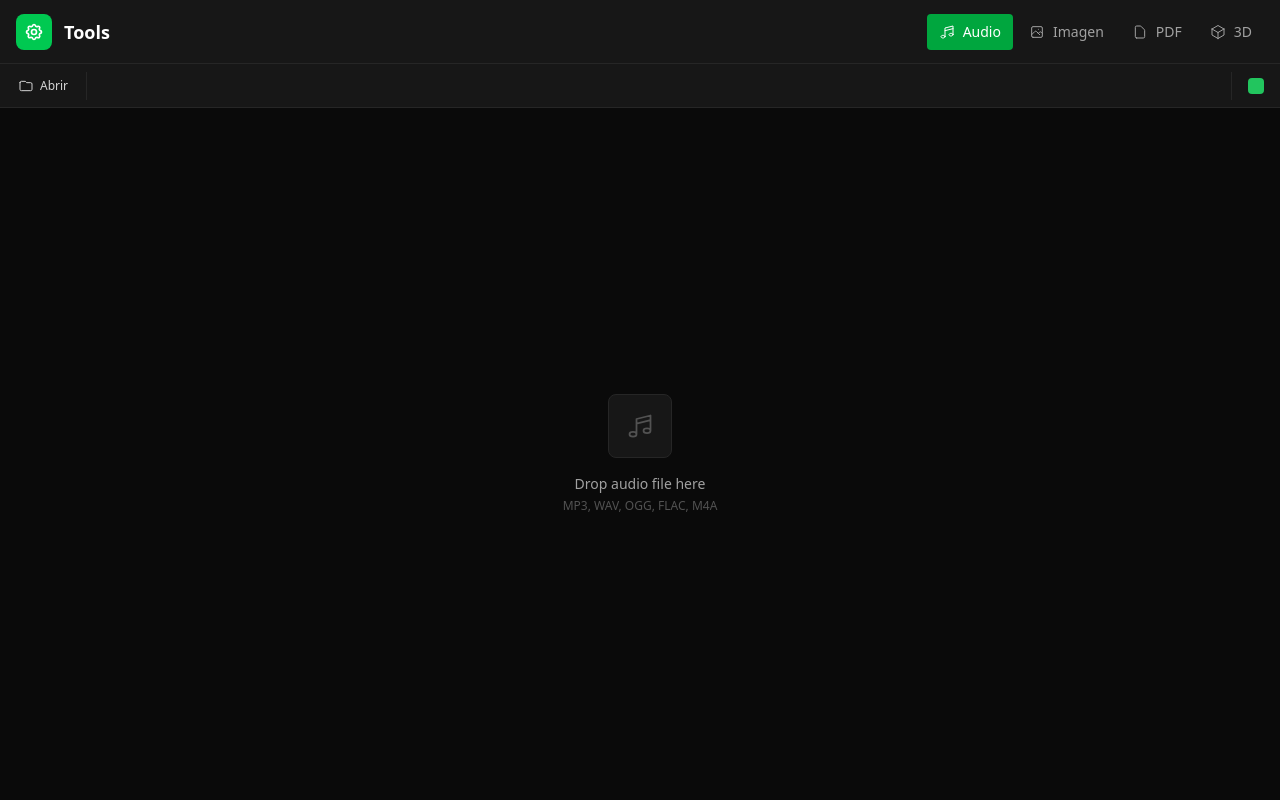
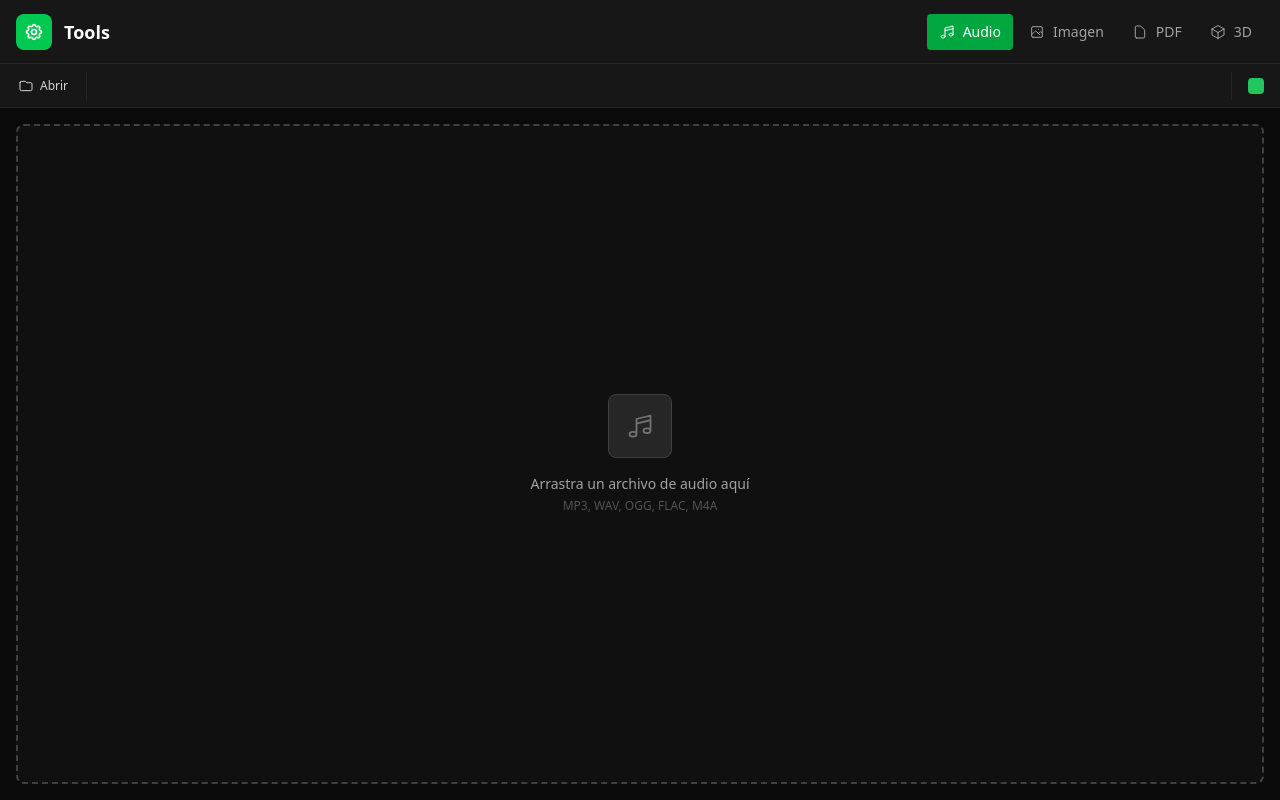
Before and after one commit to christianpasinrey/tools, a Vue app: page /audio-editor in a window 1280 px wide. Built offline with nearby package versions, Linux system fonts and the light colour scheme.

Commit message:
feat: mejorar estado vacío en componentes de audio, imagen y PDF con mensajes en español

```diff
--- a/src/components/audio/AudioWaveform.vue
+++ b/src/components/audio/AudioWaveform.vue
@@ -121,16 +121,20 @@ defineExpose({
     <!-- Empty State -->
     <div
       v-if="!hasFile"
-      @click="emit('click')"
-      :class="['flex-1 flex flex-col items-center justify-center cursor-pointer transition-colors', isDragging ? 'bg-green-500/5' : 'hover:bg-neutral-900/50']"
+      class="flex-1 p-4"
     >
-      <div class="w-16 h-16 rounded-lg bg-neutral-900 border border-neutral-800 flex items-center justify-center mb-4">
-        <svg class="w-7 h-7 text-neutral-600" fill="none" stroke="currentColor" viewBox="0 0 24 24">
-          <path stroke-linecap="round" stroke-linejoin="round" stroke-width="1.5" d="M9 19V6l12-3v13M9 19c0 1.105-1.343 2-3 2s-3-.895-3-2 1.343-2 3-2 3 .895 3 2zm12-3c0 1.105-1.343 2-3 2s-3-.895-3-2 1.343-2 3-2 3 .895 3 2zM9 10l12-3"/>
-        </svg>
+      <div
+        @click="emit('click')"
+        :class="['h-full flex flex-col items-center justify-center cursor-pointer transition-colors rounded-lg border-2 border-dashed bg-neutral-900/50', isDragging ? 'border-green-500/50 bg-green-500/5' : 'border-neutral-700 hover:border-neutral-600 hover:bg-neutral-800/50']"
+      >
+        <div class="w-16 h-16 rounded-lg bg-neutral-800 border border-neutral-700 flex items-center justify-center mb-4">
+          <svg class="w-7 h-7 text-neutral-500" fill="none" stroke="currentColor" viewBox="0 0 24 24">
+            <path stroke-linecap="round" stroke-linejoin="round" stroke-width="1.5" d="M9 19V6l12-3v13M9 19c0 1.105-1.343 2-3 2s-3-.895-3-2 1.343-2 3-2 3 .895 3 2zm12-3c0 1.105-1.343 2-3 2s-3-.895-3-2 1.343-2 3-2 3 .895 3 2zM9 10l12-3"/>
+          </svg>
+        </div>
+        <p class="text-neutral-400 text-sm mb-1">Arrastra un archivo de audio aquí</p>
+        <p class="text-neutral-600 text-xs">MP3, WAV, OGG, FLAC, M4A</p>
       </div>
-      <p class="text-neutral-400 text-sm mb-1">Drop audio file here</p>
-      <p class="text-neutral-600 text-xs">MP3, WAV, OGG, FLAC, M4A</p>
     </div>
 
     <!-- Waveform Area (shown when hasFile, container always exists) -->
--- a/src/components/image/ImageCanvas.vue
+++ b/src/components/image/ImageCanvas.vue
@@ -199,16 +199,20 @@ const onCanvasHover = (e) => {
     <!-- Empty State -->
     <div
       v-if="!hasFile"
-      @click="emit('click')"
-      :class="['absolute inset-0 flex flex-col items-center justify-center cursor-pointer transition-colors', isDragging ? 'bg-green-500/5' : 'hover:bg-neutral-900/50']"
+      class="absolute inset-0 p-4"
     >
-      <div class="w-16 h-16 rounded-lg bg-neutral-900 border border-neutral-800 flex items-center justify-center mb-4">
-        <svg class="w-7 h-7 text-neutral-600" fill="none" stroke="currentColor" viewBox="0 0 24 24">
-          <path stroke-linecap="round" stroke-linejoin="round" stroke-width="1.5" d="M4 16l4.586-4.586a2 2 0 012.828 0L16 16m-2-2l1.586-1.586a2 2 0 012.828 0L20 14m-6-6h.01M6 20h12a2 2 0 002-2V6a2 2 0 00-2-2H6a2 2 0 00-2 2v12a2 2 0 002 2z"/>
-        </svg>
+      <div
+        @click="emit('click')"
+        :class="['h-full flex flex-col items-center justify-center cursor-pointer transition-colors rounded-lg border-2 border-dashed bg-neutral-900/50', isDragging ? 'border-green-500/50 bg-green-500/5' : 'border-neutral-700 hover:border-neutral-600 hover:bg-neutral-800/50']"
+      >
+        <div class="w-16 h-16 rounded-lg bg-neutral-800 border border-neutral-700 flex items-center justify-center mb-4">
+          <svg class="w-7 h-7 text-neutral-500" fill="none" stroke="currentColor" viewBox="0 0 24 24">
+            <path stroke-linecap="round" stroke-linejoin="round" stroke-width="1.5" d="M4 16l4.586-4.586a2 2 0 012.828 0L16 16m-2-2l1.586-1.586a2 2 0 012.828 0L20 14m-6-6h.01M6 20h12a2 2 0 002-2V6a2 2 0 00-2-2H6a2 2 0 00-2 2v12a2 2 0 002 2z"/>
+          </svg>
+        </div>
+        <p class="text-neutral-400 text-sm mb-1">Arrastra una imagen aquí</p>
+        <p class="text-neutral-600 text-xs">JPG, PNG, GIF, WebP, BMP</p>
       </div>
-      <p class="text-neutral-400 text-sm mb-1">Drop image file here</p>
-      <p class="text-neutral-600 text-xs">JPG, PNG, GIF, WebP, BMP</p>
     </div>
 
     <!-- Canvas Container -->
--- a/src/components/pdf/PdfPagesGrid.vue
+++ b/src/components/pdf/PdfPagesGrid.vue
@@ -59,15 +59,15 @@ const onDragEnd = () => {
     <div
       v-if="!hasFile"
       @click="emit('click')"
-      :class="['h-full flex flex-col items-center justify-center cursor-pointer transition-colors rounded-lg border-2 border-dashed', isDragging ? 'border-green-500/50 bg-green-500/5' : 'border-neutral-800 hover:border-neutral-700 hover:bg-neutral-900/50']"
+      :class="['h-full flex flex-col items-center justify-center cursor-pointer transition-colors rounded-lg border-2 border-dashed bg-neutral-900/50', isDragging ? 'border-green-500/50 bg-green-500/5' : 'border-neutral-700 hover:border-neutral-600 hover:bg-neutral-800/50']"
     >
-      <div class="w-16 h-16 rounded-lg bg-neutral-900 border border-neutral-800 flex items-center justify-center mb-4">
-        <svg class="w-7 h-7 text-neutral-600" fill="none" stroke="currentColor" viewBox="0 0 24 24">
+      <div class="w-16 h-16 rounded-lg bg-neutral-800 border border-neutral-700 flex items-center justify-center mb-4">
+        <svg class="w-7 h-7 text-neutral-500" fill="none" stroke="currentColor" viewBox="0 0 24 24">
           <path stroke-linecap="round" stroke-linejoin="round" stroke-width="1.5" d="M7 21h10a2 2 0 002-2V9.414a1 1 0 00-.293-.707l-5.414-5.414A1 1 0 0012.586 3H7a2 2 0 00-2 2v14a2 2 0 002 2z"/>
         </svg>
       </div>
-      <p class="text-neutral-400 text-sm mb-1">Drop PDF file here</p>
-      <p class="text-neutral-600 text-xs">or click to browse</p>
+      <p class="text-neutral-400 text-sm mb-1">Arrastra un PDF aquí</p>
+      <p class="text-neutral-600 text-xs">o haz clic para buscar</p>
     </div>
 
     <!-- Loading State -->
```
